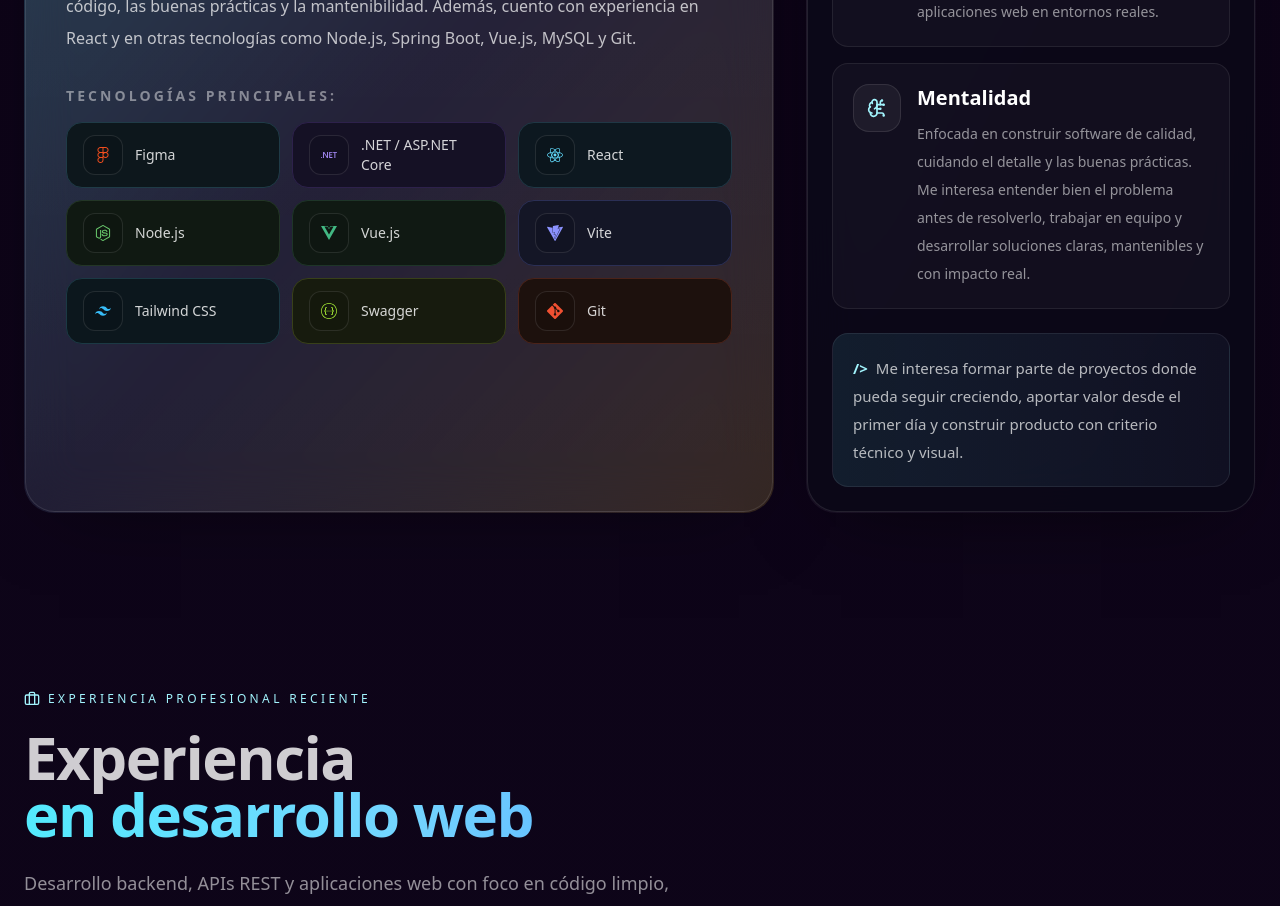
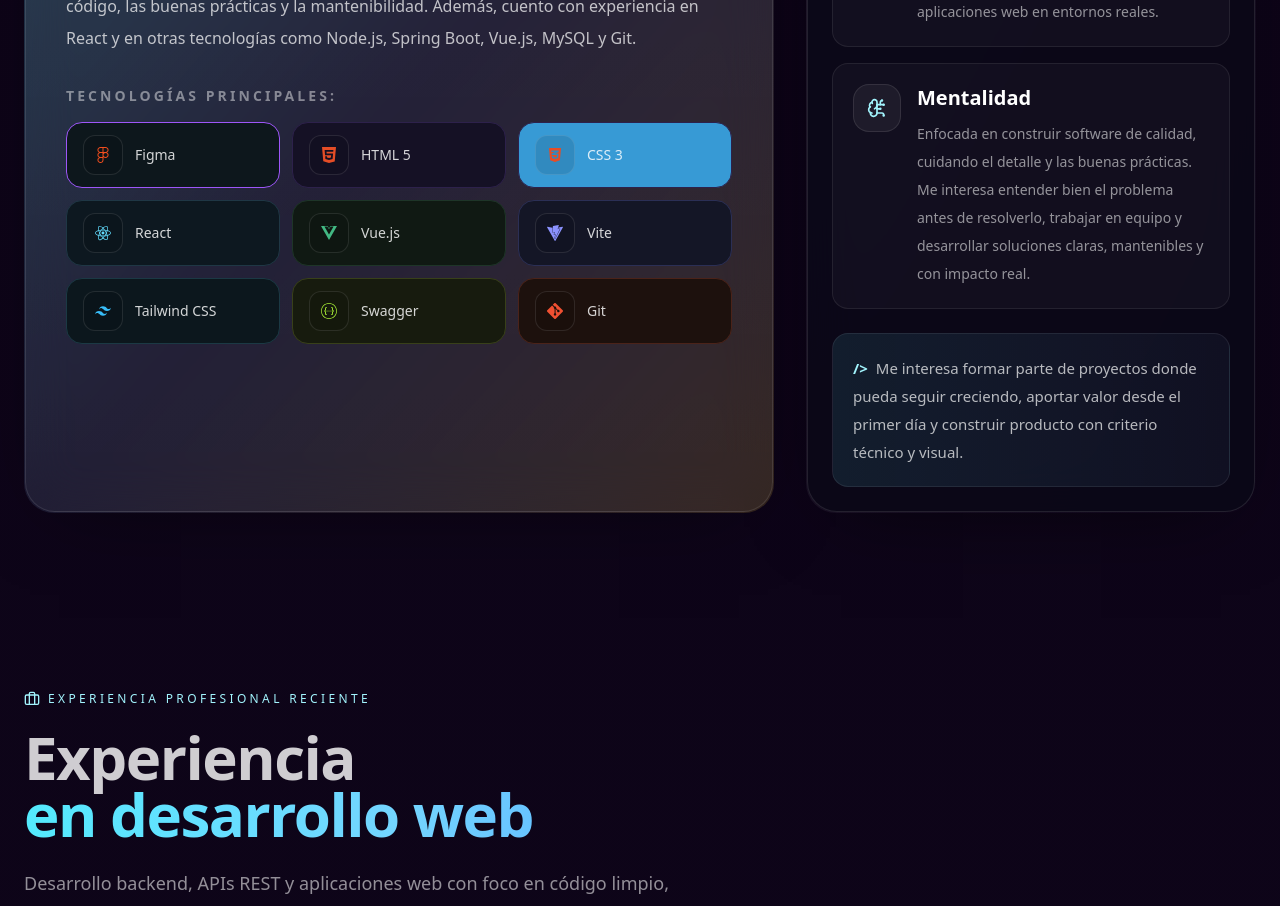
Before and after one commit to RaulMonty/portfolio, a React (Vite) app: page / in a window 1280 px wide. Shown: the part 4800-5706 px from the top of the page. Built offline with nearby package versions, Linux system fonts and the light colour scheme.

Commit message:
Cambio Logos 3

```diff
--- a/src/App.tsx
+++ b/src/App.tsx
@@ -11,8 +11,7 @@
 
 import {
   SiFigma,
-  SiDotnet,
-  SiNodedotjs,
+  SiHtml5,
   SiVuedotjs,
   SiReact,
   SiVite,
@@ -20,6 +19,9 @@
   SiSwagger,
   SiGit,
 } from "react-icons/si";
+import {
+  FaCss3Alt
+} from "react-icons/fa";
 import type { IconType } from "react-icons";
 
 type Chip = {
@@ -43,13 +45,20 @@
       etiqueta: "Figma",
       color: "text-[#f24e1e]",
       bg: "bg-[#0d171c]",
-      border: "border-[#1f3b47]",
+      border: "border-[#9d56f8]",
     },
     {
-      Icono: SiDotnet,
-      etiqueta: ".NET / ASP.NET Core",
-      color: "text-[#a78bfa]",
+      Icono: SiHtml5,
+      etiqueta: "HTML 5",
+      color: "text-[#e54d26]",
       bg: "bg-[#151125]",
+      border: "border-[#2d214b]",
+    },
+    {
+      Icono: FaCss3Alt,
+      etiqueta: "CSS 3",
+      color: "text-[#e54d26]",
+      bg: "bg-[#379ad5]",
       border: "border-[#2d214b]",
     },
     {
@@ -58,13 +67,6 @@
       color: "text-[#61DAFB]",
       bg: "bg-[#0d1820]",
       border: "border-[#1f3745]",
-    },
-    {
-      Icono: SiNodedotjs,
-      etiqueta: "Node.js",
-      color: "text-[#67c46a]",
-      bg: "bg-[#101912]",
-      border: "border-[#233626]",
     },
     {
       Icono: SiVuedotjs,
```
